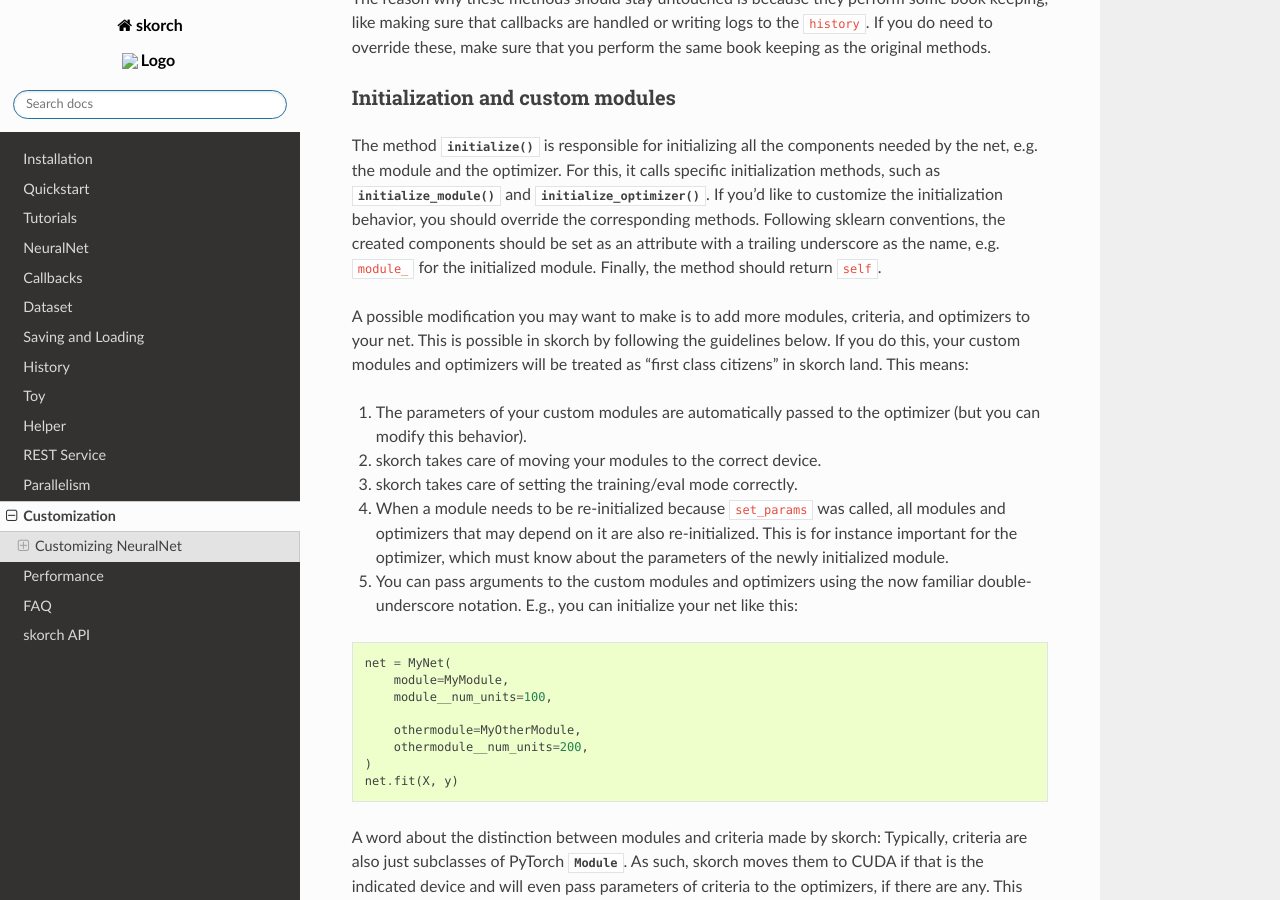
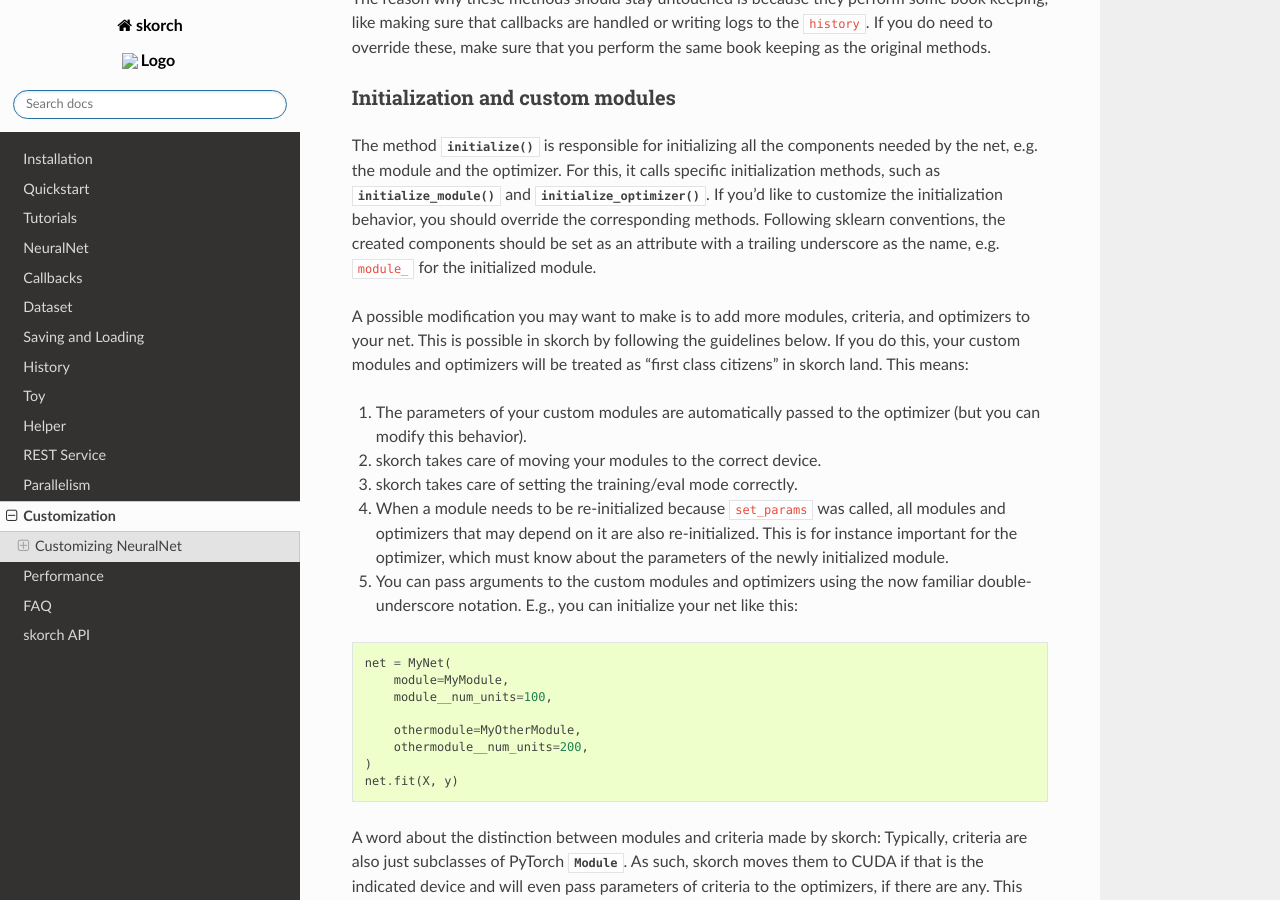
Before and after one commit to skorch-dev/skorch, a Sphinx documentation site: the page built from docs/user/customization.rst, in a window 1280 px wide and 900 px high, scrolled down 2098 px. Built offline with Sphinx 7.4.7 and the Read the Docs theme 2.0.0, drawn with Linux system fonts in a browser that asks for light colours.

Commit message:
Reviewer comment: Docs: No need to return self
It's not tantamount for the "initialize_*" methods to return self, since
their corresponding "_initialize_*" methods already do so. Their
signature is left as is, but the docs no longer mention that necessity.

```diff
--- a/docs/user/customization.rst
+++ b/docs/user/customization.rst
@@ -128,8 +128,7 @@ such as :func:`~skorch.net.NeuralNet.initialize_module` and
 customize the initialization behavior, you should override the
 corresponding methods. Following sklearn conventions, the created
 components should be set as an attribute with a trailing underscore as
-the name, e.g. ``module_`` for the initialized module. Finally, the
-method should return ``self``.
+the name, e.g. ``module_`` for the initialized module.
 
 A possible modification you may want to make is to add more modules, criteria,
 and optimizers to your net. This is possible in skorch by following the
```
